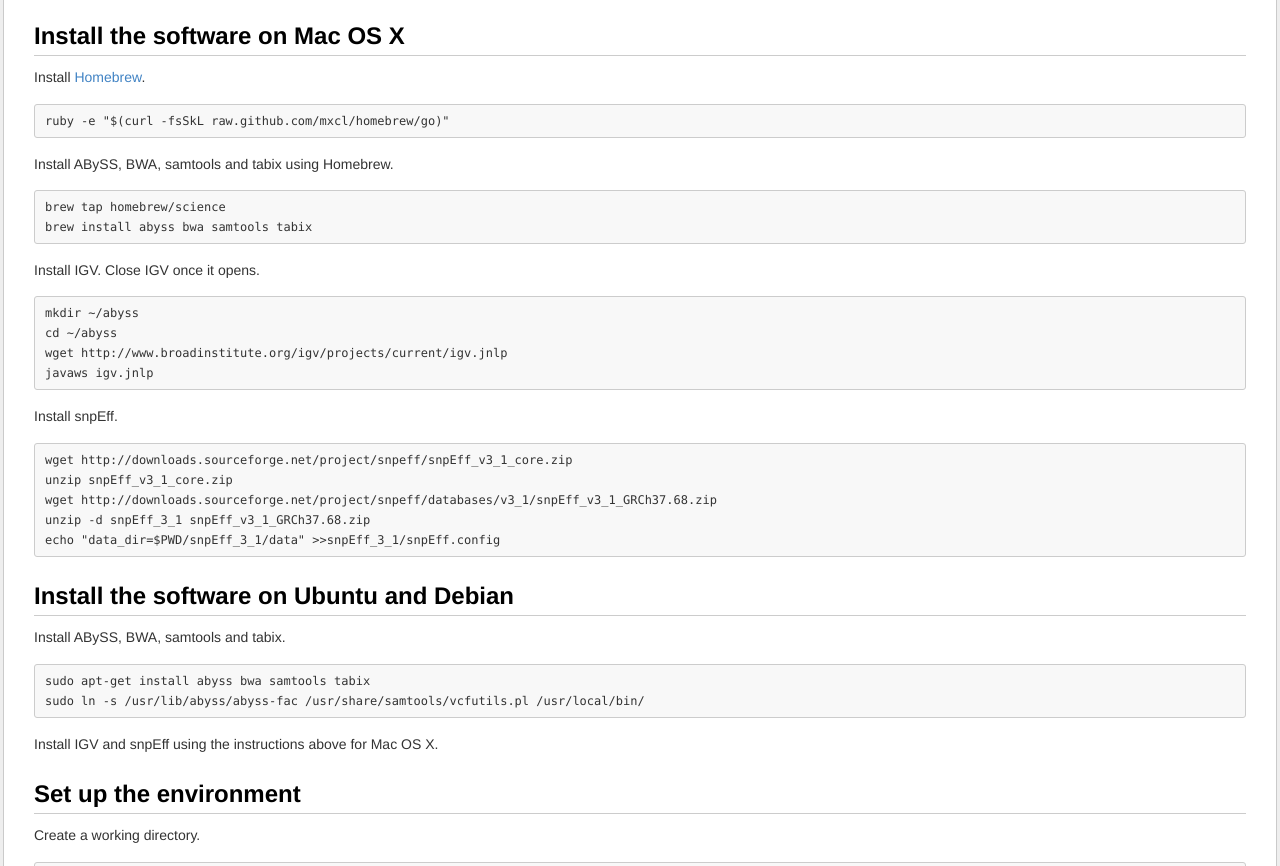
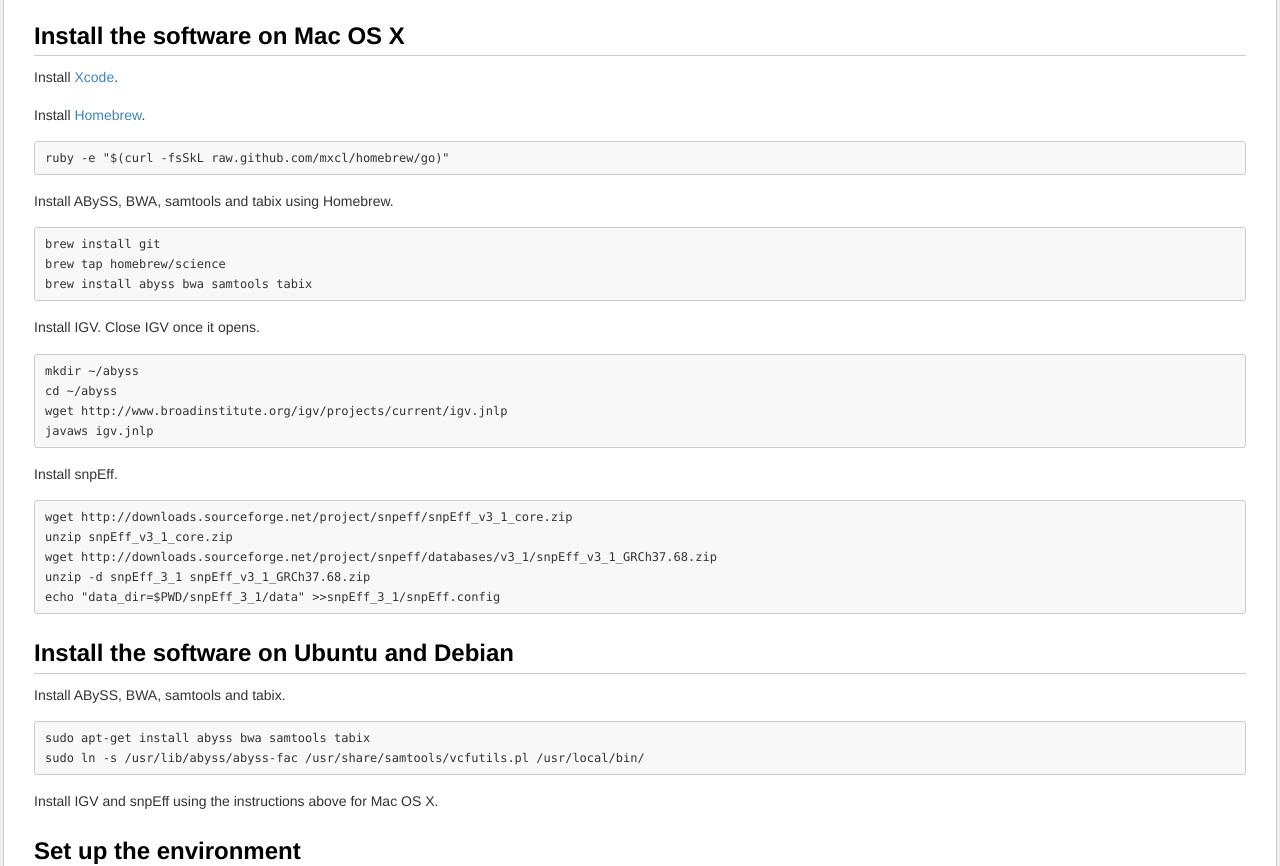
Before and after one commit to sjackman/abyss-activity, a plain HTML site: page index.html in a window 1280 px wide. Shown: the part 1121-1987 px from the top of the page. Drawn offline with Linux system fonts and the light colour scheme.

Commit message:
Xcode and git must be installed before tapping

```diff
--- a/index.html
+++ b/index.html
@@ -93,6 +93,8 @@ http://sourceforge.net/projects/samtools/files/tabix</li>
 
 <h2>Install the software on Mac OS X</h2>
 
+<p>Install <a href="macappstores://itunes.apple.com/us/app/xcode/id497799835">Xcode</a>.</p>
+
 <p>Install <a href="http://mxcl.github.com/homebrew/">Homebrew</a>.</p>
 
 <pre><code>ruby -e "$(curl -fsSkL raw.github.com/mxcl/homebrew/go)"
@@ -100,7 +102,8 @@ http://sourceforge.net/projects/samtools/files/tabix</li>
 
 <p>Install ABySS, BWA, samtools and tabix using Homebrew.</p>
 
-<pre><code>brew tap homebrew/science
+<pre><code>brew install git
+brew tap homebrew/science
 brew install abyss bwa samtools tabix
 </code></pre>
 
```
Also changed, not shown: 1 other file.
